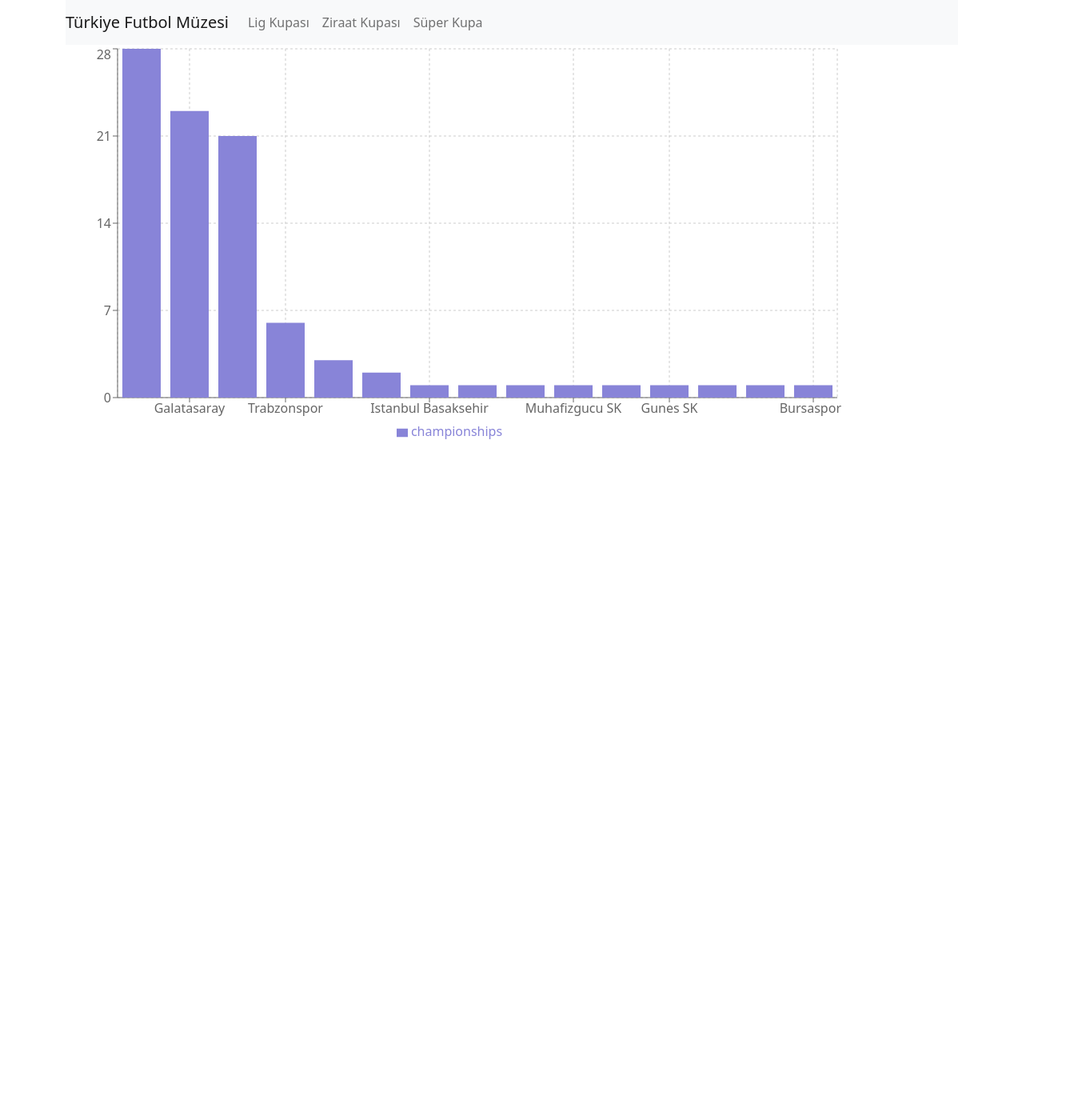
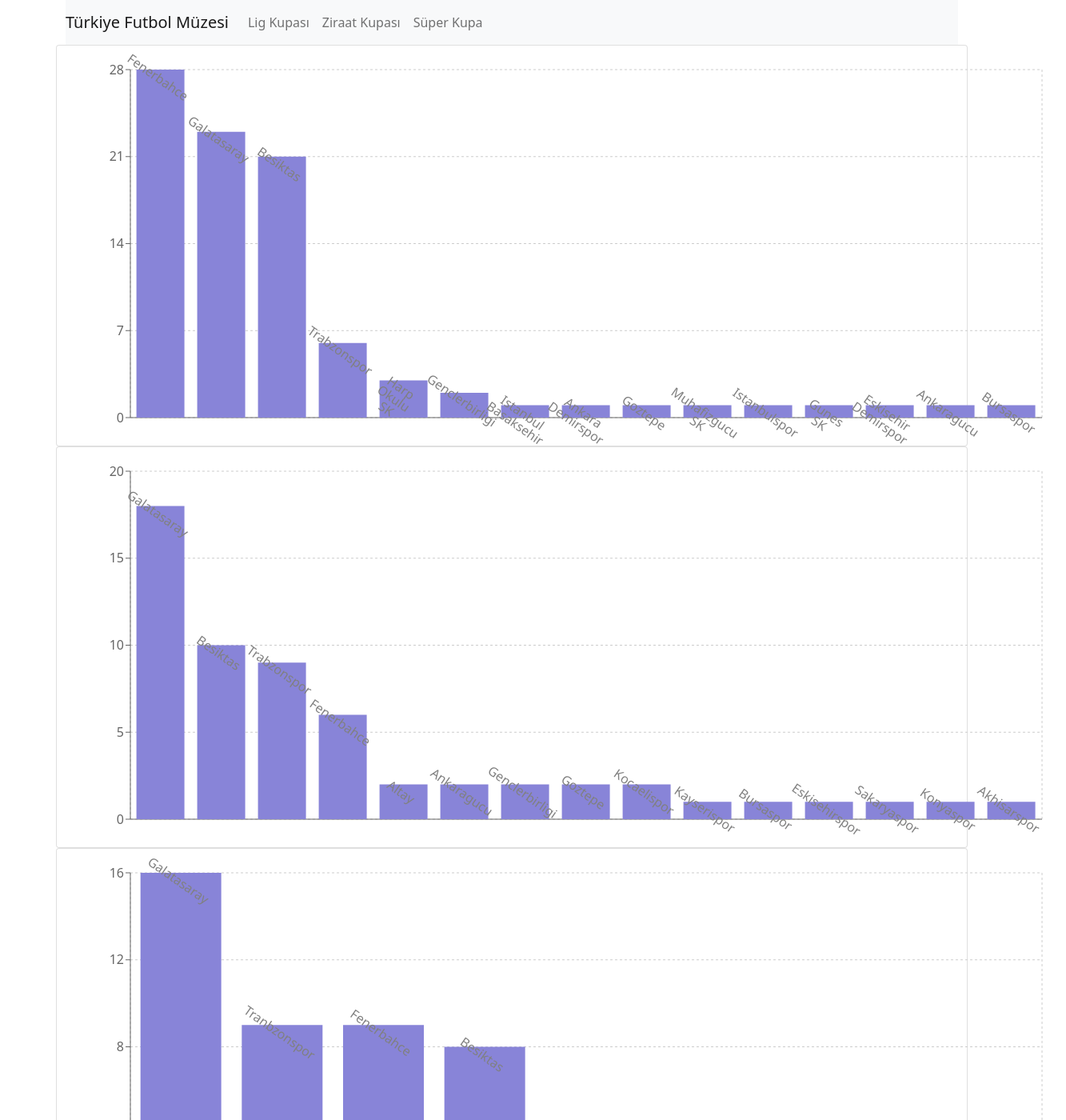
Before and after one commit to alperenkapusuz/react_Turkish_league_trophy_numbers, a React (Create React App) app: page /mainmenu in a window 1280 px wide. Shown: the top 1400 px of the page at 80% size, 1333 px wide, since content can reach past the window. Before the commit the page ends 800 px from the top, so only its background shows below. Built offline with nearby package versions, Linux system fonts and the light colour scheme.

Commit message:
bar grafikleri eklendi

```diff
--- a/src/components/championshipByCity/ChampionshipByCity.js
+++ b/src/components/championshipByCity/ChampionshipByCity.js
@@ -1,8 +1,9 @@
 import React from "react";
-import { Table, Row, Col } from "reactstrap";
+import { Table, Row, Col,Card } from "reactstrap";
 //import championships_by_city from "../../api/championship_by_city.json";
 import Leaguecup from "../../api/leaguecup.json";
 import ziraatcup from "../../api/ziraatcup.json";
+import supercup from "../../api/supercup.json";
 
 import {
   BarChart,
@@ -12,44 +13,70 @@
   Tooltip,
   Legend,
   Bar,
+  LabelList,
+  Label
 } from "recharts";
 
 const LeagueCup = () => {
-
   const data = Leaguecup;
+  const data2 = ziraatcup;
+  const data3 = supercup;
 
   return (
     <Row>
-      {/* <Col xs="3">
-        <Table bordered>
-          <thead>
-            <tr>
-              <th>Şehir</th>
-              <th>Şampiyonluk Sayısı</th>
-            </tr>
-          </thead>
-          <tbody>
-            {championships_by_city.map((data) => {
-              return (
-                <tr key={data.id}>
-                  <td>{data.city}</td>
-                  <td>{data.championship}</td>
-                </tr>
-              );
-            })}
-          </tbody>
-        </Table>
-      </Col> */}
-      <Col xs="5">
-        <BarChart width={970} height={500} data={data}>
+      <Card>
+      <Col>
+        <BarChart
+          width={1250}
+          height={500}
+          data={data}
+          margin={{ top: 30, right: 30, left: 20, bottom: 5 }}
+        >
           <CartesianGrid strokeDasharray="3 3" />
-          <XAxis dataKey="teamName"/>
-          <YAxis dataKey="championships"/>
-          <Tooltip />
-          <Legend />
-          <Bar dataKey="championships" fill="#8884d8" />
+          <XAxis dataKey="teamName" tick={false} />
+          <YAxis/>
+          <Bar dataKey="championships" fill="#8884d8">
+            <LabelList dataKey="teamName" position="insideTop" angle="35" />
+          </Bar>
         </BarChart>
       </Col>
+      </Card>
+
+      <Card>
+      <Col>
+        <BarChart
+          width={1250}
+          height={500}
+          data={data2}
+          margin={{ top: 30, right: 30, left: 20, bottom: 5 }}
+        >
+          <CartesianGrid strokeDasharray="3 3" />
+          <XAxis dataKey="teamName" tick={false} />
+          <YAxis/>
+          <Bar dataKey="championships" fill="#8884d8">
+            <LabelList dataKey="teamName" position="insideTop" angle="35" />
+          </Bar>
+        </BarChart>
+      </Col>
+      </Card>
+
+      <Card>
+      <Col>
+        <BarChart
+          width={1250}
+          height={500}
+          data={data3}
+          margin={{ top: 30, right: 30, left: 20, bottom: 5 }}
+        >
+          <CartesianGrid strokeDasharray="3 3" />
+          <XAxis dataKey="teamName" tick={false} />
+          <YAxis/>
+          <Bar dataKey="championships" fill="#8884d8">
+            <LabelList dataKey="teamName" position="insideTop" angle="35" />
+          </Bar>
+        </BarChart>
+      </Col>
+      </Card>
     </Row>
   );
 };
```
